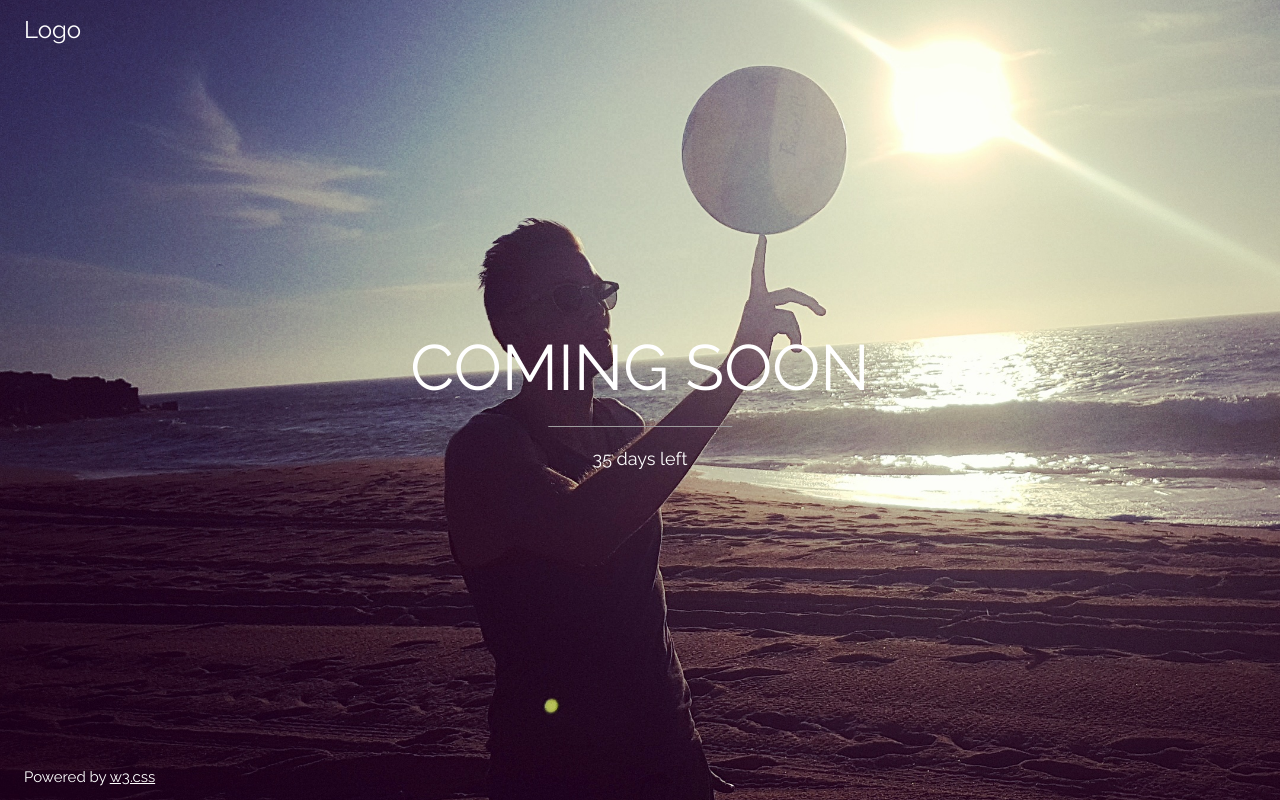
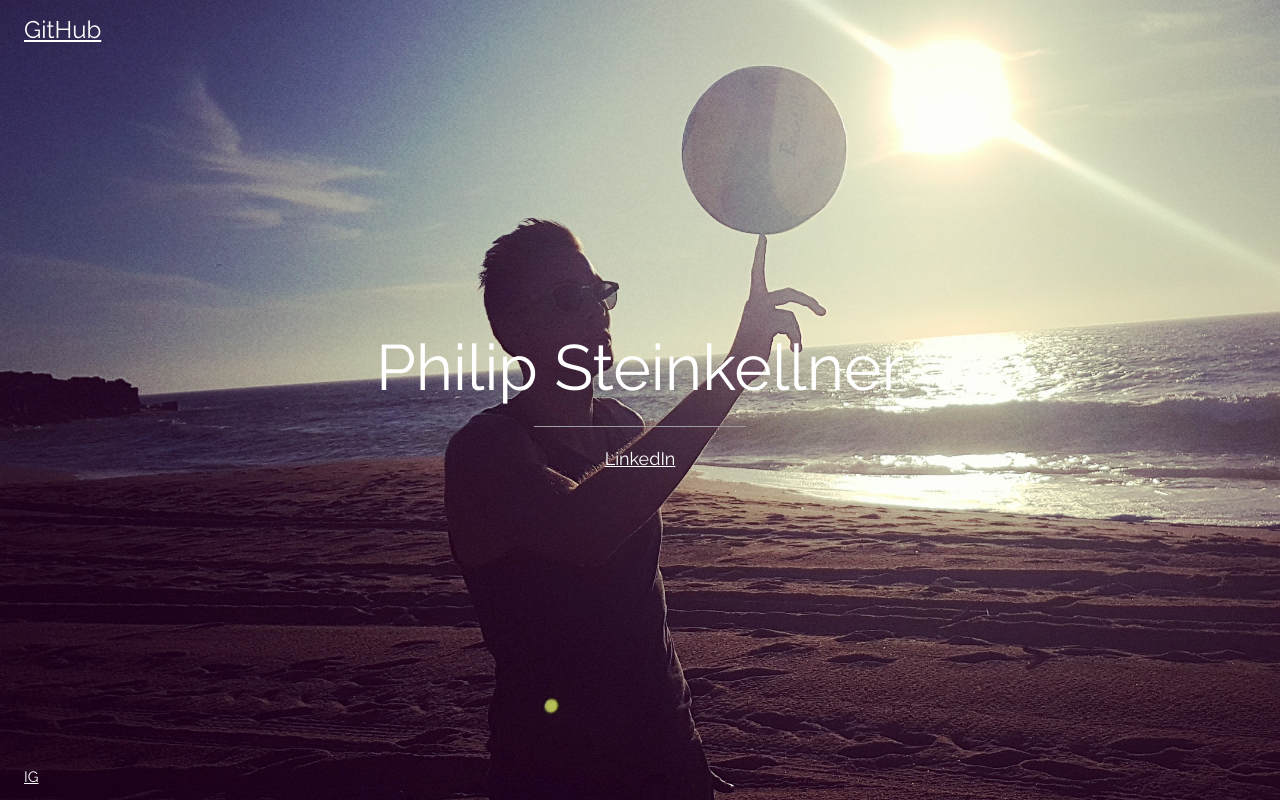
Before and after one commit to PhilipSteinkellner/PhilipSteinkellner.github.io, a plain HTML site: page index.html in a window 1280 px wide. Drawn offline with nearby package versions, Linux system fonts and the light colour scheme.

Commit message:
Update index.html

```diff
--- a/index.html
+++ b/index.html
@@ -1,6 +1,6 @@
 <!DOCTYPE html>
 <html>
-<title>W3.CSS Template</title>
+<title>Philip Steinkellner</title>
 <meta charset="UTF-8">
 <meta name="viewport" content="width=device-width, initial-scale=1">
 <link rel="stylesheet" href="https://www.w3schools.com/w3css/4/w3.css">
@@ -19,15 +19,17 @@ body, html {height: 100%}
 
 <div class="bgimg w3-display-container w3-animate-opacity w3-text-white">
   <div class="w3-display-topleft w3-padding-large w3-xlarge">
-    Logo
+      <a href="https://github.com/PhilipSteinkellner" target="_blank">GitHub</a>
   </div>
   <div class="w3-display-middle">
-    <h1 class="w3-jumbo w3-animate-top">COMING SOON</h1>
+    <h1 class="w3-jumbo w3-animate-top">Philip Steinkellner</h1>
     <hr class="w3-border-grey" style="margin:auto;width:40%">
-    <p class="w3-large w3-center">35 days left</p>
+    <p class="w3-large w3-center">
+            <a href="https://at.linkedin.com/in/philip-steinkellner-029374181" target="_blank">LinkedIn</a>
+    </p>
   </div>
   <div class="w3-display-bottomleft w3-padding-large">
-    Powered by <a href="https://www.w3schools.com/w3css/default.asp" target="_blank">w3.css</a>
+    <a href="https://www.instagram.com/insta.phil__" target="_blank">IG</a>
   </div>
 </div>
 
```
